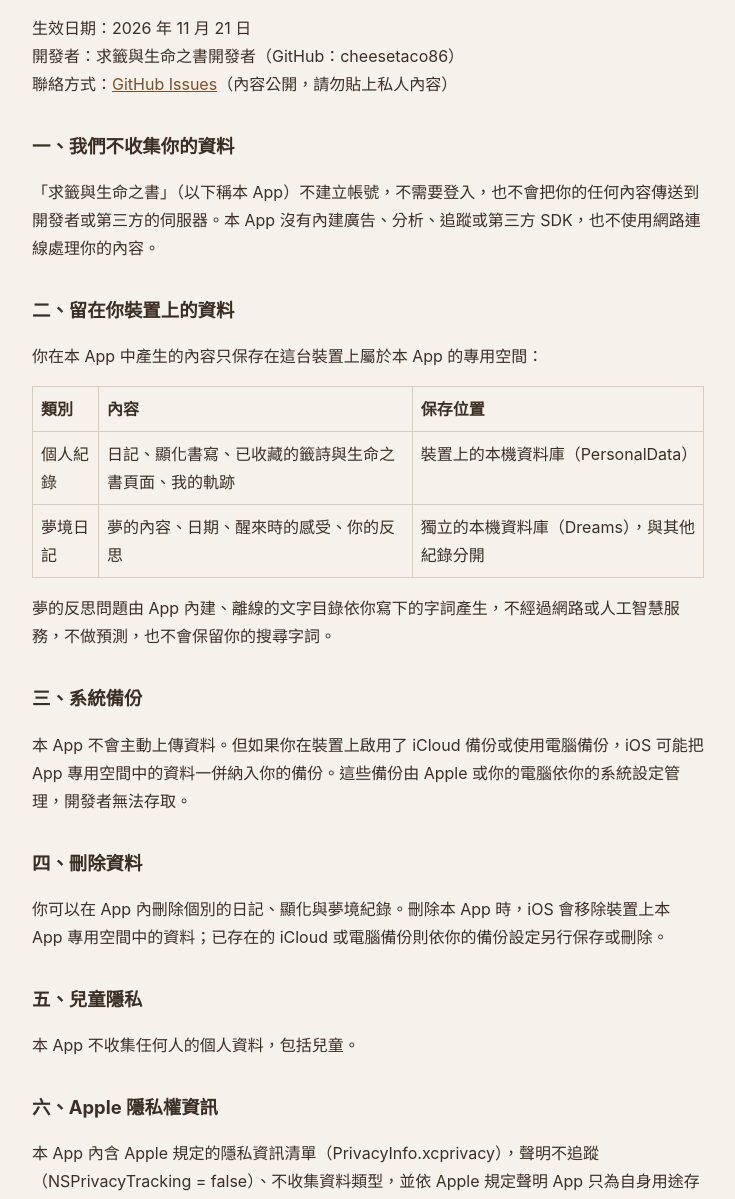
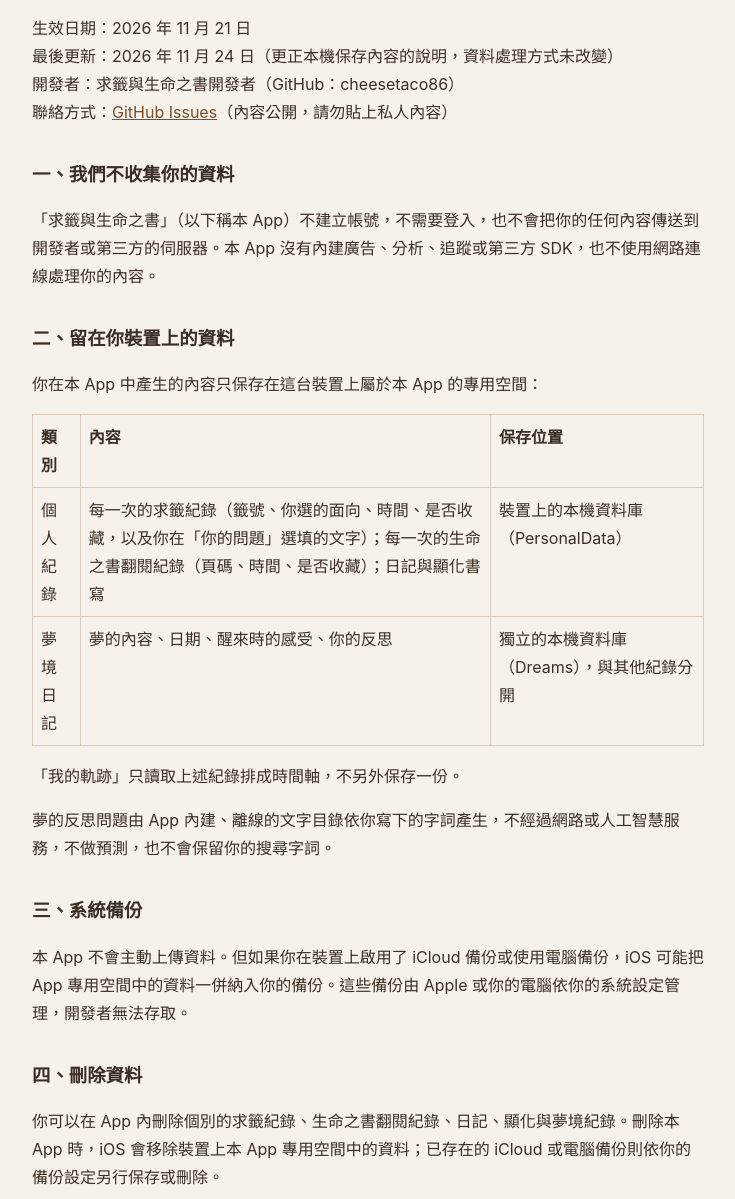
Before and after one commit to cheesetaco86/fortune-stick-support, a plain HTML site: page privacy/index.html in a window 1280 px wide. Shown: the part 97-1296 px from the top of the page, without its empty margins (272-1007 px from the left). Drawn offline with Linux system fonts and the light colour scheme.

Commit message:
Correct privacy and support pages to match stored App records
Every draw (with the optional typed question) and every Life Book
opening is stored on device, not only favourites; both lists support
per-row deletion; the dream error text now matches the App. Data
handling is unchanged; nothing leaves the device.

Co-Authored-By: Claude Opus 5.5 <noreply@anthropic.com>

```diff
--- a/privacy/index.html
+++ b/privacy/index.html
@@ -9,21 +9,22 @@
 </head>
 <body>
 <h1>求籤與生命之書 隱私權政策</h1>
-<p>生效日期：2026 年 11 月 21 日<br>開發者：求籤與生命之書開發者（GitHub：cheesetaco86）<br>聯絡方式：<a href="https://github.com/cheesetaco86/fortune-stick-support/issues">GitHub Issues</a>（內容公開，請勿貼上私人內容）</p>
+<p>生效日期：2026 年 11 月 21 日<br>最後更新：2026 年 11 月 24 日（更正本機保存內容的說明，資料處理方式未改變）<br>開發者：求籤與生命之書開發者（GitHub：cheesetaco86）<br>聯絡方式：<a href="https://github.com/cheesetaco86/fortune-stick-support/issues">GitHub Issues</a>（內容公開，請勿貼上私人內容）</p>
 <h2>一、我們不收集你的資料</h2>
 <p>「求籤與生命之書」（以下稱本 App）不建立帳號，不需要登入，也不會把你的任何內容傳送到開發者或第三方的伺服器。本 App 沒有內建廣告、分析、追蹤或第三方 SDK，也不使用網路連線處理你的內容。</p>
 <h2>二、留在你裝置上的資料</h2>
 <p>你在本 App 中產生的內容只保存在這台裝置上屬於本 App 的專用空間：</p>
 <table>
 <tr><th>類別</th><th>內容</th><th>保存位置</th></tr>
-<tr><td>個人紀錄</td><td>日記、顯化書寫、已收藏的籤詩與生命之書頁面、我的軌跡</td><td>裝置上的本機資料庫（PersonalData）</td></tr>
+<tr><td>個人紀錄</td><td>每一次的求籤紀錄（籤號、你選的面向、時間、是否收藏，以及你在「你的問題」選填的文字）；每一次的生命之書翻閱紀錄（頁碼、時間、是否收藏）；日記與顯化書寫</td><td>裝置上的本機資料庫（PersonalData）</td></tr>
 <tr><td>夢境日記</td><td>夢的內容、日期、醒來時的感受、你的反思</td><td>獨立的本機資料庫（Dreams），與其他紀錄分開</td></tr>
 </table>
+<p>「我的軌跡」只讀取上述紀錄排成時間軸，不另外保存一份。</p>
 <p>夢的反思問題由 App 內建、離線的文字目錄依你寫下的字詞產生，不經過網路或人工智慧服務，不做預測，也不會保留你的搜尋字詞。</p>
 <h2>三、系統備份</h2>
 <p>本 App 不會主動上傳資料。但如果你在裝置上啟用了 iCloud 備份或使用電腦備份，iOS 可能把 App 專用空間中的資料一併納入你的備份。這些備份由 Apple 或你的電腦依你的系統設定管理，開發者無法存取。</p>
 <h2>四、刪除資料</h2>
-<p>你可以在 App 內刪除個別的日記、顯化與夢境紀錄。刪除本 App 時，iOS 會移除裝置上本 App 專用空間中的資料；已存在的 iCloud 或電腦備份則依你的備份設定另行保存或刪除。</p>
+<p>你可以在 App 內刪除個別的求籤紀錄、生命之書翻閱紀錄、日記、顯化與夢境紀錄。刪除本 App 時，iOS 會移除裝置上本 App 專用空間中的資料；已存在的 iCloud 或電腦備份則依你的備份設定另行保存或刪除。</p>
 <h2>五、兒童隱私</h2>
 <p>本 App 不收集任何人的個人資料，包括兒童。</p>
 <h2>六、Apple 隱私權資訊</h2>
```
Also changed, not shown: support/index.html (+2 -2 lines).
